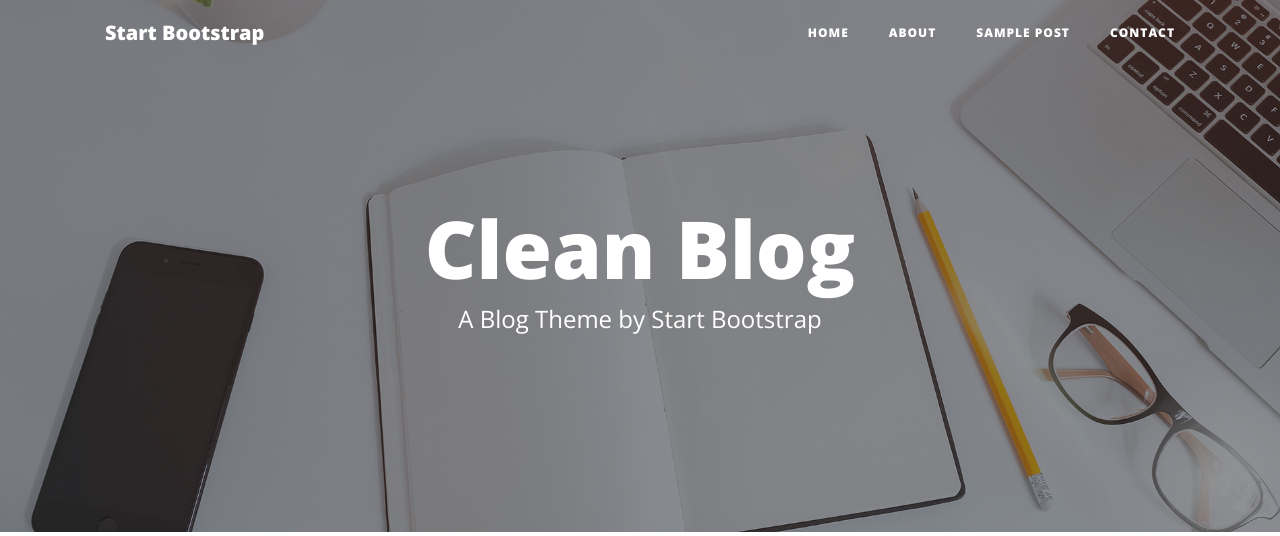
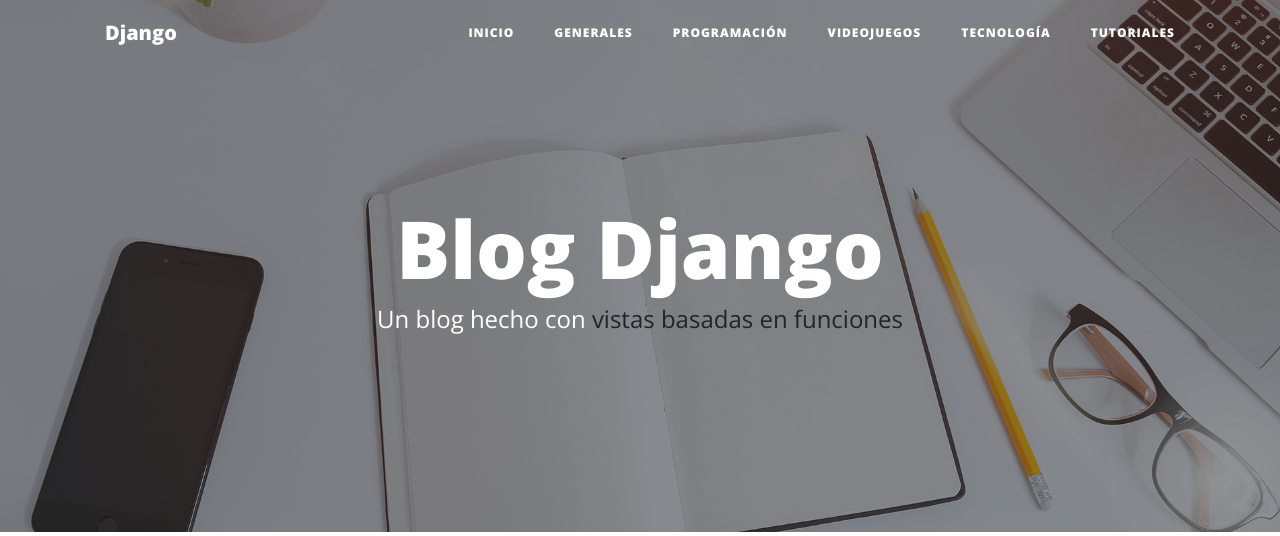
Before and after one commit to eliasg1025/django-blog-fbv, a Django app: page / in a window 1280 px wide. Shown: the top 536 px of the page. Run offline with Django 3.2, Linux system fonts and the light colour scheme; some libraries are stand-ins or nearby versions.

Commit message:
Agregando sistemas de plantillas y categorias del blog

```diff
--- a/applications/blog/urls.py
+++ b/applications/blog/urls.py
@@ -1,6 +1,11 @@
 from django.urls import path
-from .views import home
+from .views import home, generales, programacion, tecnologia, tutoriales, videojuegos
 
 urlpatterns = [
     path('', home, name='index'),
+    path('generales/', generales, name='generales'),
+    path('programacion/', programacion, name='programacion'),
+    path('tecnologia/', tecnologia, name='tecnologia'),
+    path('tutoriales/', tutoriales, name='tutoriales'),
+    path('videojuegos/', videojuegos, name='videojuegos'),
 ]
--- a/applications/blog/views.py
+++ b/applications/blog/views.py
@@ -4,3 +4,23 @@ from django.shortcuts import render
 # Create your views here.
 def home(request):
     return render(request, 'index.html')
+
+
+def generales(request):
+    return render(request, 'generales.html')
+
+
+def programacion(request):
+    return render(request, 'programacion.html')
+
+
+def tutoriales(request):
+    return render(request, 'tutoriales.html')
+
+
+def tecnologia(request):
+    return render(request, 'tecnologia.html')
+
+
+def videojuegos(request):
+    return render(request, 'videojuegos.html')
--- a/templates/index.html
+++ b/templates/index.html
@@ -9,7 +9,7 @@
   <meta name="description" content="">
   <meta name="author" content="">
 
-  <title>Clean Blog - Start Bootstrap Theme</title>
+  <title>{% block titulo %}{% endblock titulo %} Django Blog</title>
 
   <!-- Bootstrap core CSS -->
   <link href="{% static 'vendor/bootstrap/css/bootstrap.min.css' %}" rel="stylesheet">
@@ -29,7 +29,7 @@
   <!-- Navigation -->
   <nav class="navbar navbar-expand-lg navbar-light fixed-top" id="mainNav">
     <div class="container">
-      <a class="navbar-brand" href="index.html">Start Bootstrap</a>
+      <a class="navbar-brand" href="{% url 'blog:index' %}">Django</a>
       <button class="navbar-toggler navbar-toggler-right" type="button" data-toggle="collapse" data-target="#navbarResponsive" aria-controls="navbarResponsive" aria-expanded="false" aria-label="Toggle navigation">
         Menu
         <i class="fas fa-bars"></i>
@@ -37,16 +37,22 @@
       <div class="collapse navbar-collapse" id="navbarResponsive">
         <ul class="navbar-nav ml-auto">
           <li class="nav-item">
-            <a class="nav-link" href="index.html">Home</a>
+            <a class="nav-link" href="{% url 'blog:index' %}">Inicio</a>
           </li>
           <li class="nav-item">
-            <a class="nav-link" href="about.html">About</a>
+            <a class="nav-link" href="{% url 'blog:generales' %}">Generales</a>
           </li>
           <li class="nav-item">
-            <a class="nav-link" href="post.html">Sample Post</a>
+            <a class="nav-link" href="{% url 'blog:programacion' %}">Programación</a>
           </li>
           <li class="nav-item">
-            <a class="nav-link" href="contact.html">Contact</a>
+            <a class="nav-link" href="{% url 'blog:videojuegos' %}">Videojuegos</a>
+          </li>
+          <li class="nav-item">
+            <a class="nav-link" href="{% url 'blog:tecnologia' %}">Tecnología</a>
+          </li>
+          <li class="nav-item">
+            <a class="nav-link" href="{% url 'blog:tutoriales' %}">Tutoriales</a>
           </li>
         </ul>
       </div>
@@ -54,14 +60,14 @@
   </nav>
 
   <!-- Page Header -->
-  <header class="masthead" style="background-image: url({% static 'img/home-bg.jpg' %})">
+  <header class="masthead" style="background-image: url({% block imagen %}{% static 'img/home-bg.jpg' %}{% endblock imagen %})">
     <div class="overlay"></div>
     <div class="container">
       <div class="row">
         <div class="col-lg-8 col-md-10 mx-auto">
           <div class="site-heading">
-            <h1>Clean Blog</h1>
-            <span class="subheading">A Blog Theme by Start Bootstrap</span>
+            <h1>{% block titulo_principal %}Blog Django{% endblock titulo_principal %}</h1>
+            <span class="subheading">Un blog hecho con <a href="https://docs.djangoproject.com/en/3.0/topics/http/views/" target="_blank"><b>vistas basadas en funciones</b></a></span>
           </div>
         </div>
       </div>
```
Also changed, not shown: templates/generales.html (added, +14 -0 lines), templates/programacion.html (added, +14 -0 lines), templates/tecnologia.html (added, +14 -0 lines), templates/tutoriales.html (added, +14 -0 lines), templates/videojuegos.html (added, +14 -0 lines), static/img/generales.jpg (added), static/img/programacion.jpg (added), static/img/tecnologia.jpg (added), static/img/tutoriales.jpg (added), static/img/videojuegos.jpg (added).
